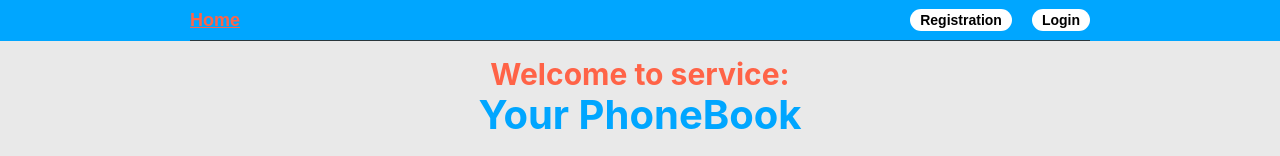
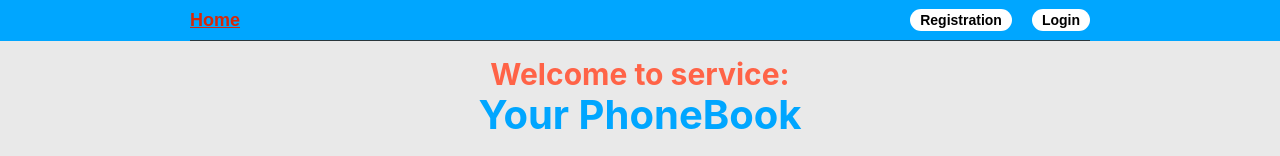
Before and after one commit to dzhafarovm/goit-react-hw-08-phonebook, a React (Create React App) app: page / in a window 1280 px wide. Shown: the top 156 px of the page. Built offline with nearby package versions, Linux system fonts and the light colour scheme.

Commit message:
update text color

```diff
--- a/src/Components/Navigation/Navigation.module.css
+++ b/src/Components/Navigation/Navigation.module.css
@@ -13,12 +13,12 @@
 
 .link:hover,
 .link:focus {
-  color: #ff6347;
+  color: #d72708;
   transform: scale(1.1);
 }
 
 .active {
   composes: link;
   text-decoration: underline;
-  color: #ff6347;
+  color: #d72708;
 }
```
